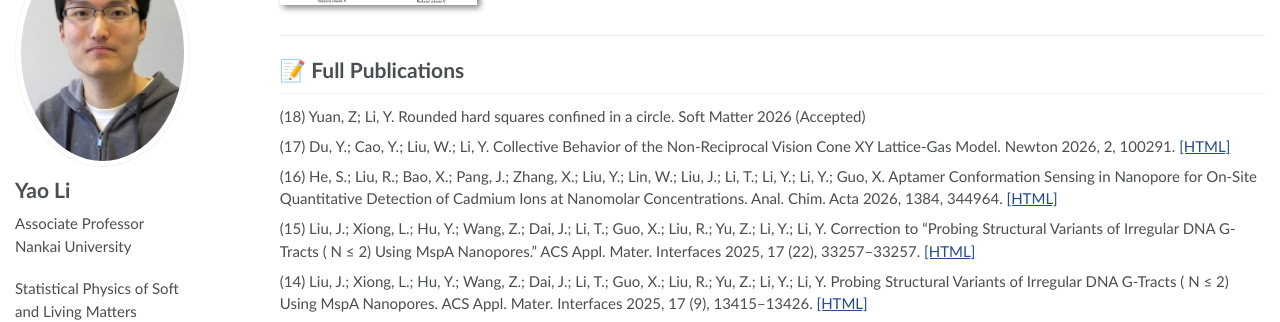
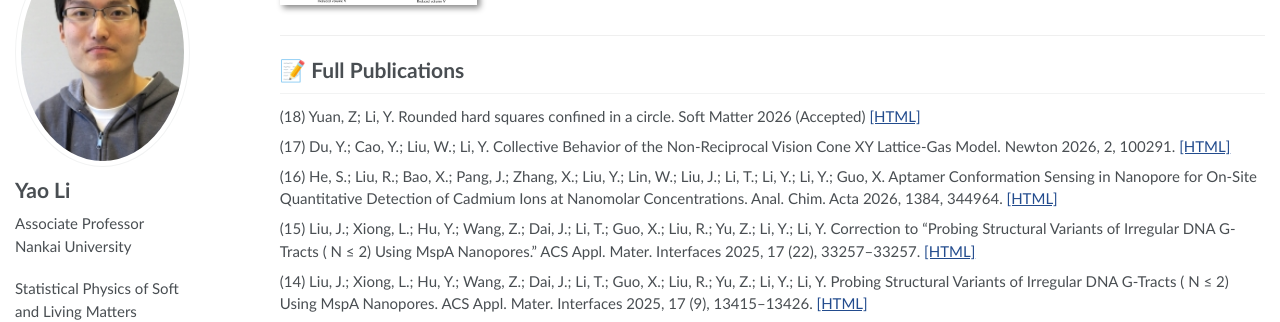
Before and after one commit to lliyao/lliyao.github.io, a Jekyll site: the page built from _pages/about.md, in a window 1280 px wide and 900 px high, scrolled down 2143 px. Shown: the part 153-475 px from the top of the window. Built offline with Jekyll 4.4.1, drawn with Linux system fonts in a browser that asks for light colours; some web fonts are replaced.

Commit message:
Update about.md

```diff
--- a/_pages/about.md
+++ b/_pages/about.md
@@ -82,7 +82,7 @@ Applications will be reviewed on a rolling basis until the positions are filled.
 
 
 # 📝 Full Publications
-(18) Yuan, Z; Li, Y. Rounded hard squares confined in a circle. Soft Matter 2026 (Accepted)
+(18) Yuan, Z; Li, Y. Rounded hard squares confined in a circle. Soft Matter 2026 (Accepted) [[HTML]](https://doi.org/10.1039/D6SM00016A)
 
 (17) Du, Y.; Cao, Y.; Liu, W.; Li, Y. Collective Behavior of the Non-Reciprocal Vision Cone XY Lattice-Gas Model. Newton 2026, 2, 100291. [[HTML]](https://doi.org/10.1016/j.newton.2025.100291)
 
```
